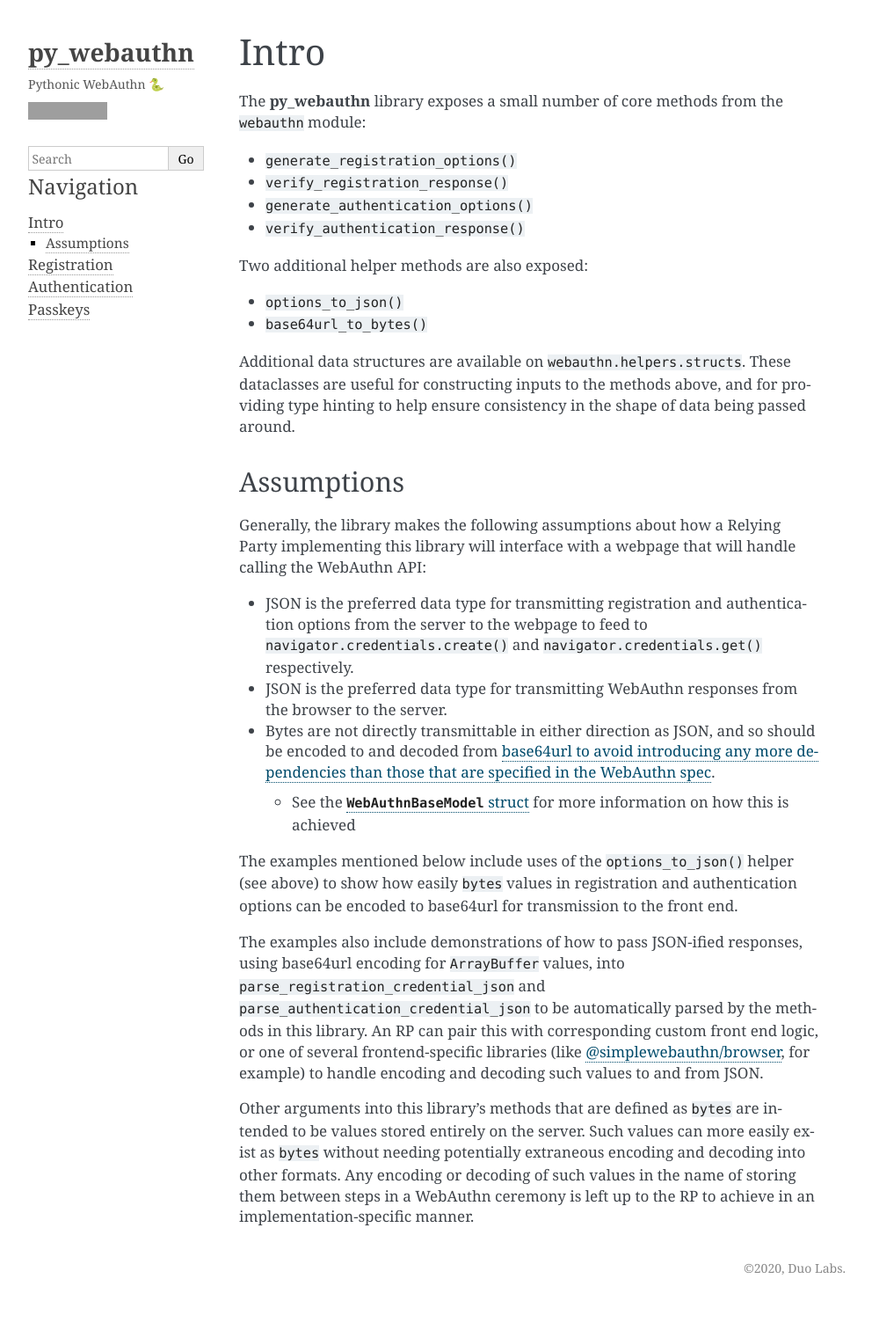
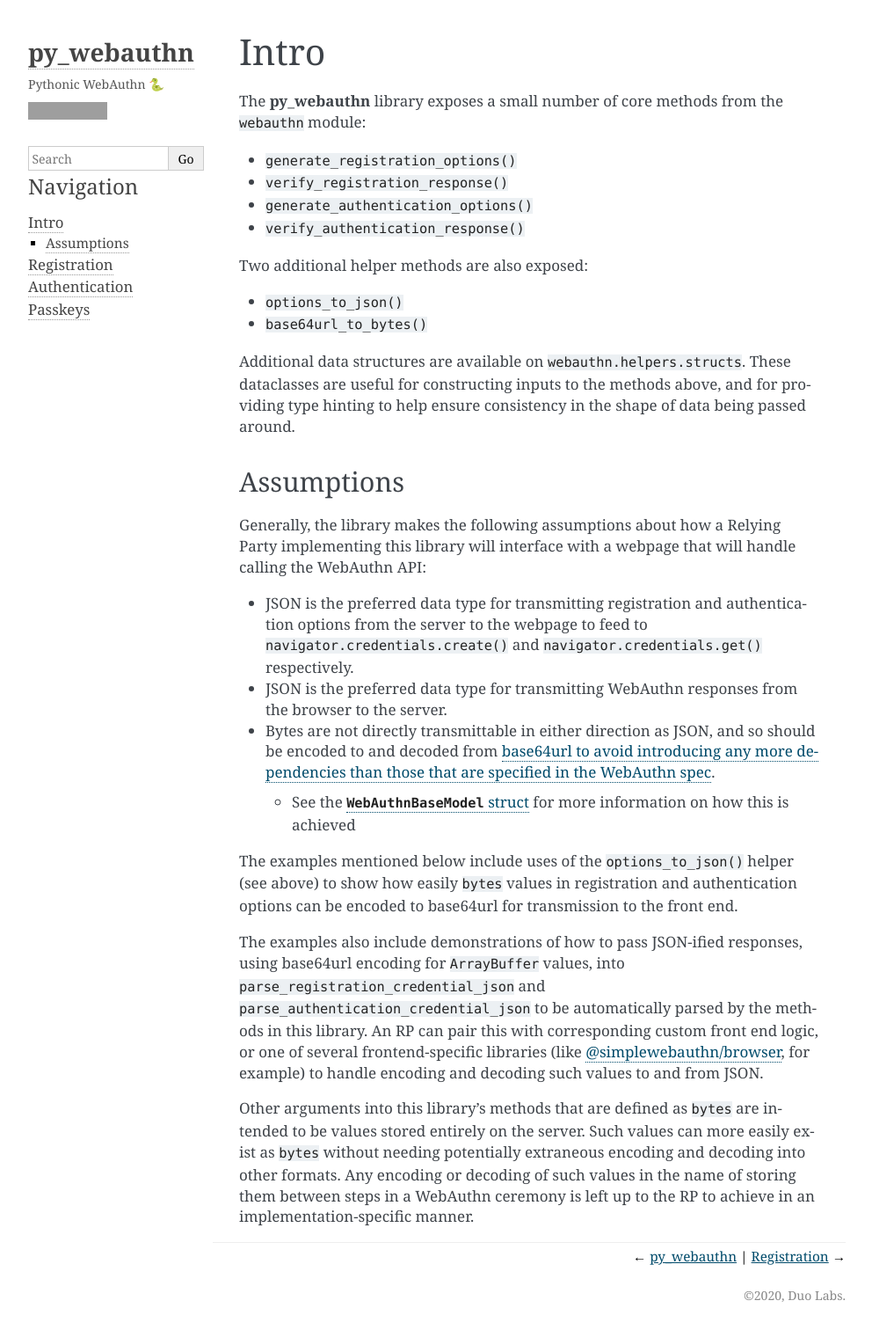
Before and after one commit to duo-labs/py_webauthn, a Sphinx documentation site: the page built from source/intro.md, in a window 1280 px wide. Shown: the whole page at 88% size, without its empty margins (148-1140 px from the left). Built offline with Sphinx 7.4.7, drawn with Linux system fonts in a browser that asks for light colours; before the commit the page ends 1481 px from its top, so only the background shows below that; grey boxes are pictures that could not be loaded.

```diff
--- a/source/conf.py
+++ b/source/conf.py
@@ -24,8 +24,20 @@ html_copy_source = False
 # -- Options for HTML output -------------------------------------------------
 # https://www.sphinx-doc.org/en/master/usage/configuration.html#options-for-html-output
 
+html_static_path = ["_static"]
+
+# -- Theme configuration -----------------------------------------------------
+# https://alabaster.readthedocs.io/en/latest/customization.html
+
 html_theme = "alabaster"
-html_static_path = ["_static"]
+html_theme_options = {
+    "github_user": "duo-labs",
+    "github_repo": "py_webauthn",
+    "description": "Pythonic WebAuthn 🐍",
+    "github_button": True,
+    "show_powered_by": False,
+    "show_relbar_bottom": True,
+}
 html_sidebars = {
     "**": [
         "about.html",
@@ -34,15 +46,9 @@ html_sidebars = {
         "relations.html",
     ]
 }
-html_theme_options = {
-    "github_user": "duo-labs",
-    "github_repo": "py_webauthn",
-    "description": "Pythonic WebAuthn 🐍",
-    "github_button": True,
-    "show_powered_by": False,
-}
 
-# -- Extension Configuration - MyST Parser
+# -- Extension Configuration - MyST Parser -----------------------------------
+# https://myst-parser.readthedocs.io/en/latest/configuration.html
 
 myst_enable_extensions = [
     "colon_fence",
```
